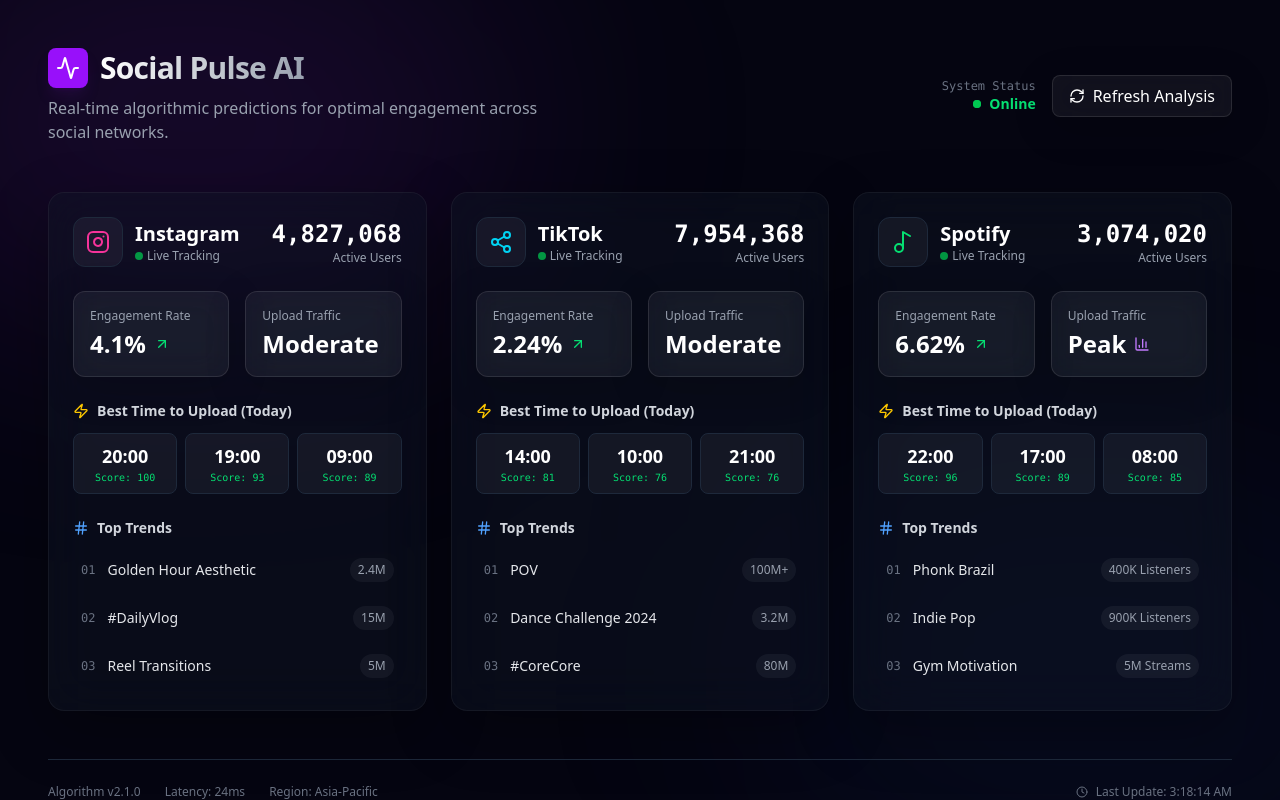
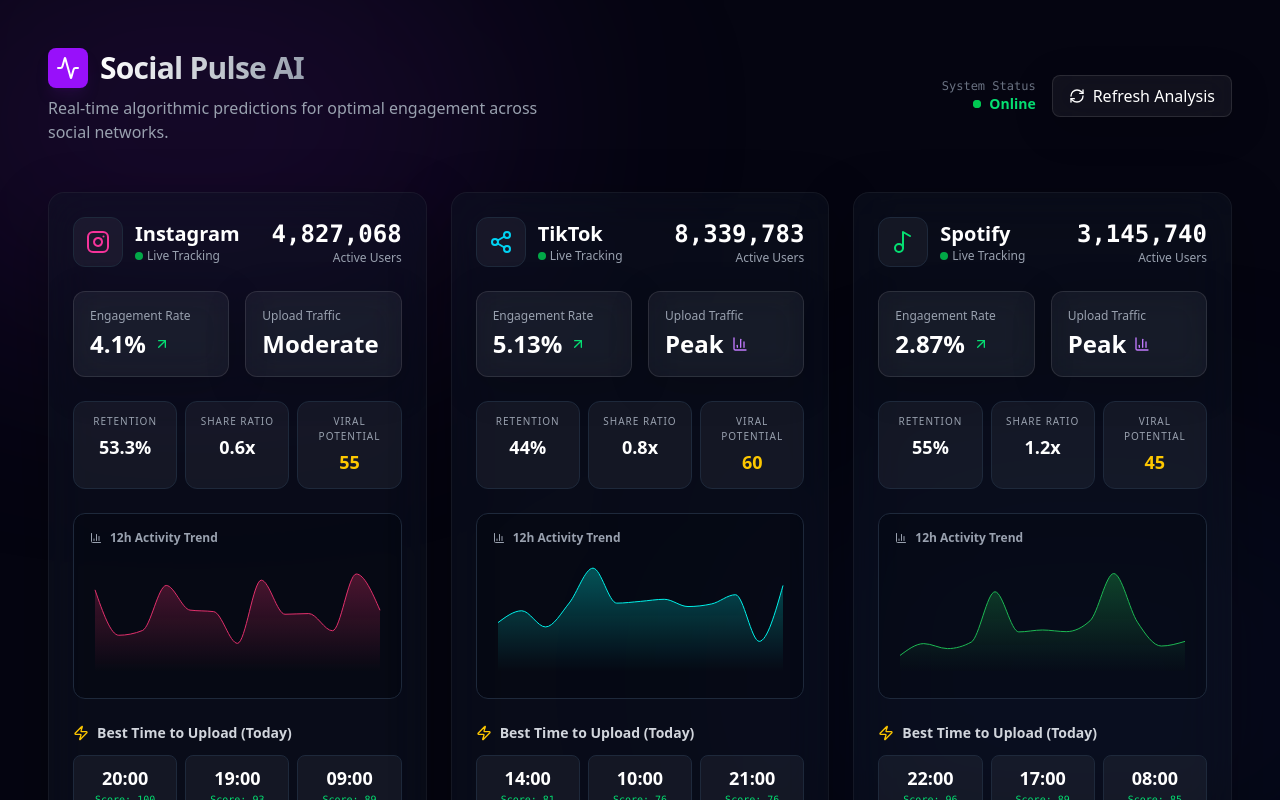
Before and after one commit to AriesHongHuanWu/ALGORITHM, a React (Vite) app: page / in a window 1280 px wide. Shown: the top 800 px of the page. Built offline with nearby package versions, Linux system fonts and the light colour scheme.

Commit message:
Feat_Advanced_Metrics_and_Charts

```diff
--- a/package.json
+++ b/package.json
@@ -17,6 +17,7 @@
     "lucide-react": "^0.561.0",
     "react": "^19.2.0",
     "react-dom": "^19.2.0",
+    "recharts": "^3.6.0",
     "tailwind-merge": "^3.4.0"
   },
   "devDependencies": {
@@ -24,6 +25,7 @@
     "@types/node": "^24.10.1",
     "@types/react": "^19.2.5",
     "@types/react-dom": "^19.2.3",
+    "@types/recharts": "^1.8.29",
     "@vitejs/plugin-react": "^5.1.1",
     "autoprefixer": "^10.4.23",
     "eslint": "^9.39.1",
--- a/src/algorithm/SocialPredictor.ts
+++ b/src/algorithm/SocialPredictor.ts
@@ -1,4 +1,3 @@
-
 import { addHours, format, startOfHour } from 'date-fns';
 
 export type Platform = 'instagram' | 'tiktok' | 'spotify';
@@ -21,6 +20,19 @@
     currentActiveUsers: number;
     engagementRate: number;
     uploadTraffic: 'low' | 'moderate' | 'high' | 'peak';
+    retentionRate: number; // New metric
+    shareRatio: number;    // New metric
+    viralPotential: number; // 0-100 gauge
+}
+
+export interface Demographics {
+    ageGroup: { label: string; percentage: number }[];
+    locations: { label: string; percentage: number }[];
+}
+
+export interface ActivityPoint {
+    time: string;
+    value: number;
 }
 
 const MOCK_TRENDS: Record<Platform, Trend[]> = {
@@ -94,11 +106,29 @@
 
         const fluctuation = Math.random() * 0.1 - 0.05; // +/- 5%
         const currentActiveUsers = Math.floor(baseUsers[platform] * (1 + fluctuation));
+        const engagementRate = parseFloat((Math.random() * 5 + 2).toFixed(2));
 
         return {
             currentActiveUsers,
-            engagementRate: parseFloat((Math.random() * 5 + 2).toFixed(2)), // 2-7%
-            uploadTraffic: currentActiveUsers > baseUsers[platform] ? 'peak' : 'moderate'
+            engagementRate, // 2-7%
+            uploadTraffic: currentActiveUsers > baseUsers[platform] ? 'peak' : 'moderate',
+            retentionRate: parseFloat((Math.random() * 30 + 40).toFixed(1)), // 40-70%
+            shareRatio: parseFloat((Math.random() * 2 + 0.5).toFixed(1)), // 0.5 - 2.5
+            viralPotential: Math.floor(engagementRate * 10 + Math.random() * 20)
         };
     }
+
+    static getActivityHistory(_platform: Platform): ActivityPoint[] {
+        const points: ActivityPoint[] = [];
+        const now = new Date();
+        // Generate data for last 12 hours
+        for (let i = 12; i >= 0; i--) {
+            const time = addHours(now, -i);
+            points.push({
+                time: format(time, 'HH:mm'),
+                value: Math.floor(Math.random() * 1000) + 500 + (Math.random() > 0.8 ? 1000 : 0) // Random spikes
+            });
+        }
+        return points;
+    }
 }
--- a/src/components/Dashboard.tsx
+++ b/src/components/Dashboard.tsx
@@ -1,7 +1,7 @@
 
 import React, { useEffect, useState } from 'react';
 import { SocialPredictor } from '../algorithm/SocialPredictor';
-import type { Platform, PlatformMetrics, Trend, Prediction } from '../algorithm/SocialPredictor';
+import type { Platform, PlatformMetrics, Trend, Prediction, ActivityPoint } from '../algorithm/SocialPredictor';
 import { Instagram, Music2, Share2, Activity, Clock, RefreshCw } from 'lucide-react';
 import PlatformCard from './PlatformCard';
 
@@ -25,6 +25,13 @@
         instagram: SocialPredictor.getBestTimes('instagram'),
         tiktok: SocialPredictor.getBestTimes('tiktok'),
         spotify: SocialPredictor.getBestTimes('spotify')
+    });
+
+    // Initial History Data
+    const [history, setHistory] = useState<Record<Platform, ActivityPoint[]>>({
+        instagram: SocialPredictor.getActivityHistory('instagram'),
+        tiktok: SocialPredictor.getActivityHistory('tiktok'),
+        spotify: SocialPredictor.getActivityHistory('spotify')
     });
 
     useEffect(() => {
@@ -51,6 +58,11 @@
             instagram: SocialPredictor.getBestTimes('instagram'),
             tiktok: SocialPredictor.getBestTimes('tiktok'),
             spotify: SocialPredictor.getBestTimes('spotify')
+        });
+        setHistory({
+            instagram: SocialPredictor.getActivityHistory('instagram'),
+            tiktok: SocialPredictor.getActivityHistory('tiktok'),
+            spotify: SocialPredictor.getActivityHistory('spotify')
         });
         setLastUpdated(new Date());
     }
@@ -109,6 +121,7 @@
                         metrics={metrics.instagram}
                         trends={trends.instagram}
                         bestTimes={bestTimes.instagram}
+                        history={history.instagram}
                         color="#E1306C"
                     />
                     <PlatformCard
@@ -117,6 +130,7 @@
                         metrics={metrics.tiktok}
                         trends={trends.tiktok}
                         bestTimes={bestTimes.tiktok}
+                        history={history.tiktok}
                         color="#00f2ea"
                     />
                     <PlatformCard
@@ -125,6 +139,7 @@
                         metrics={metrics.spotify}
                         trends={trends.spotify}
                         bestTimes={bestTimes.spotify}
+                        history={history.spotify}
                         color="#1DB954"
                     />
                 </div>
--- /dev/null
+++ b/src/components/DetailedChart.tsx
@@ -0,0 +1,48 @@
+
+import React from 'react';
+import { AreaChart, Area, XAxis, Tooltip, ResponsiveContainer } from 'recharts';
+
+interface DetailedChartProps {
+    data: { time: string; value: number }[];
+    color: string;
+}
+
+const DetailedChart: React.FC<DetailedChartProps> = ({ data, color }) => {
+    return (
+        <div className="h-[120px] w-full mt-4">
+            <ResponsiveContainer width="100%" height="100%">
+                <AreaChart data={data}>
+                    <defs>
+                        <linearGradient id={`gradient-${color}`} x1="0" y1="0" x2="0" y2="1">
+                            <stop offset="5%" stopColor={color} stopOpacity={0.3} />
+                            <stop offset="95%" stopColor={color} stopOpacity={0} />
+                        </linearGradient>
+                    </defs>
+                    <XAxis
+                        dataKey="time"
+                        hide
+                    />
+                    <Tooltip
+                        contentStyle={{
+                            backgroundColor: 'rgba(17, 24, 39, 0.8)',
+                            backdropFilter: 'blur(10px)',
+                            border: '1px solid rgba(255,255,255,0.1)',
+                            borderRadius: '8px',
+                            color: '#fff'
+                        }}
+                        itemStyle={{ color: color }}
+                    />
+                    <Area
+                        type="monotone"
+                        dataKey="value"
+                        stroke={color}
+                        fillOpacity={1}
+                        fill={`url(#gradient-${color})`}
+                    />
+                </AreaChart>
+            </ResponsiveContainer>
+        </div>
+    );
+};
+
+export default DetailedChart;
--- a/src/components/PlatformCard.tsx
+++ b/src/components/PlatformCard.tsx
@@ -3,6 +3,7 @@
 import { motion } from 'framer-motion';
 import { ArrowUpRight, Music, Hash, Zap, BarChart3 } from 'lucide-react';
 import type { Trend, PlatformMetrics, Prediction } from '../algorithm/SocialPredictor';
+import DetailedChart from './DetailedChart';
 
 interface PlatformCardProps {
     platformName: string;
@@ -10,10 +11,11 @@
     metrics: PlatformMetrics;
     trends: Trend[];
     bestTimes: Prediction[];
+    history: { time: string; value: number }[];
     color: string;
 }
 
-const PlatformCard: React.FC<PlatformCardProps> = ({ platformName, icon, metrics, trends, bestTimes, color }) => {
+const PlatformCard: React.FC<PlatformCardProps> = ({ platformName, icon, metrics, trends, bestTimes, history, color }) => {
     return (
         <motion.div
             initial={{ opacity: 0, y: 20 }}
@@ -58,6 +60,32 @@
                 </div>
             </div>
 
+            {/* New Advanced Metrics Row */}
+            <div className="grid grid-cols-3 gap-2 mb-6 relative z-10">
+                <div className="bg-white/5 p-3 rounded-xl border border-white/5 text-center">
+                    <div className="text-[10px] text-gray-400 uppercase tracking-widest mb-1">Retention</div>
+                    <div className="text-lg font-bold text-white">{metrics.retentionRate}%</div>
+                </div>
+                <div className="bg-white/5 p-3 rounded-xl border border-white/5 text-center">
+                    <div className="text-[10px] text-gray-400 uppercase tracking-widest mb-1">Share Ratio</div>
+                    <div className="text-lg font-bold text-white">{metrics.shareRatio}x</div>
+                </div>
+                <div className="bg-white/5 p-3 rounded-xl border border-white/5 text-center">
+                    <div className="text-[10px] text-gray-400 uppercase tracking-widest mb-1">Viral Potential</div>
+                    <div className={`text-lg font-bold ${metrics.viralPotential > 80 ? 'text-red-500 animate-pulse' : 'text-yellow-400'}`}>
+                        {metrics.viralPotential}
+                    </div>
+                </div>
+            </div>
+
+            {/* Activity Chart */}
+            <div className="mb-6 relative z-10 p-4 rounded-xl bg-black/20 border border-white/5">
+                <h4 className="text-xs font-semibold text-gray-400 mb-2 flex items-center gap-2">
+                    <BarChart3 className="w-3 h-3" /> 12h Activity Trend
+                </h4>
+                <DetailedChart data={history} color={color} />
+            </div>
+
             <div className="mb-6 relative z-10">
                 <h4 className="text-sm font-semibold text-gray-300 mb-3 flex items-center gap-2">
                     <Zap className="w-4 h-4 text-yellow-400" /> Best Time to Upload (Today)
```
Also changed, not shown: 1 other file (tests, documents, lock files or other folders).
